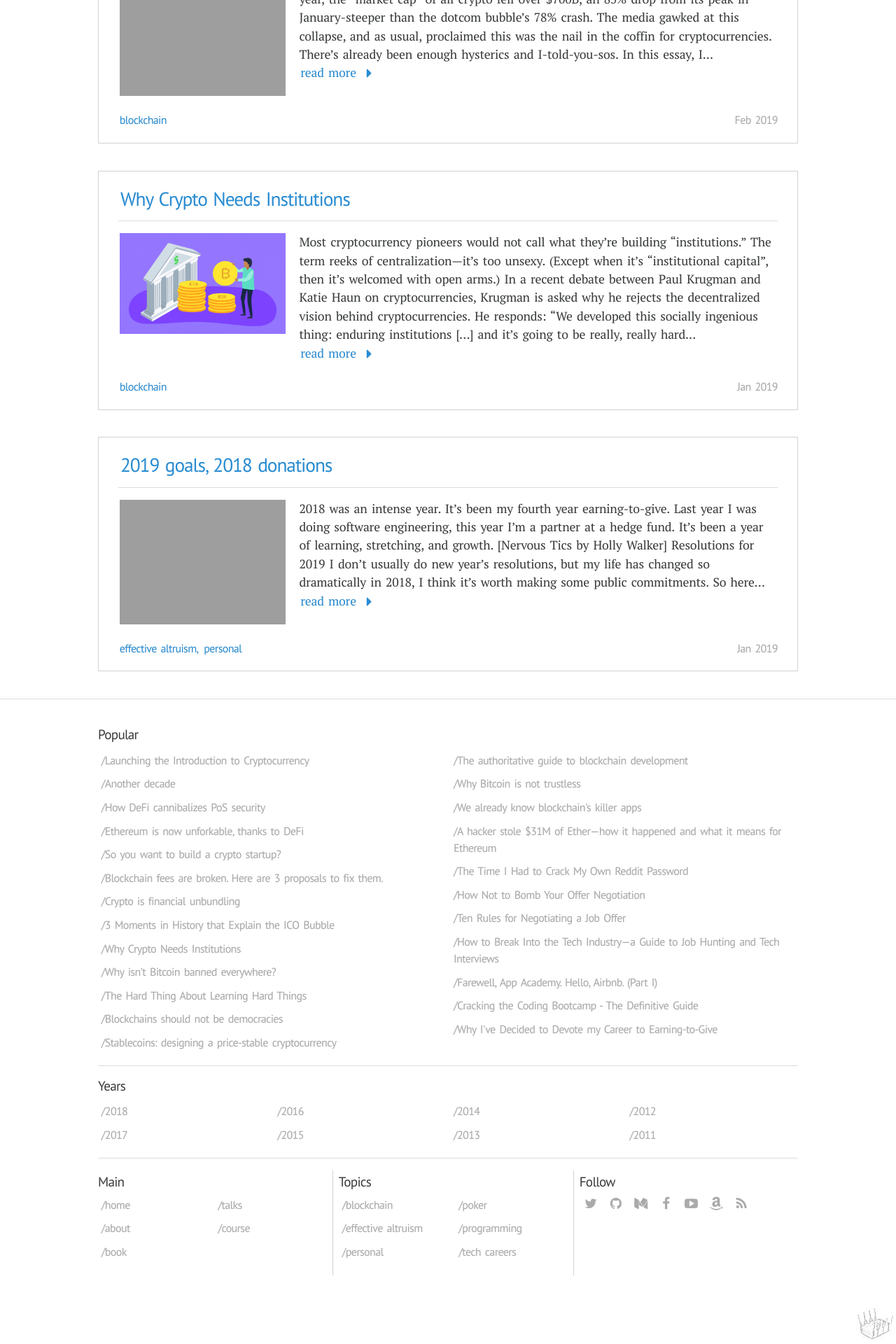
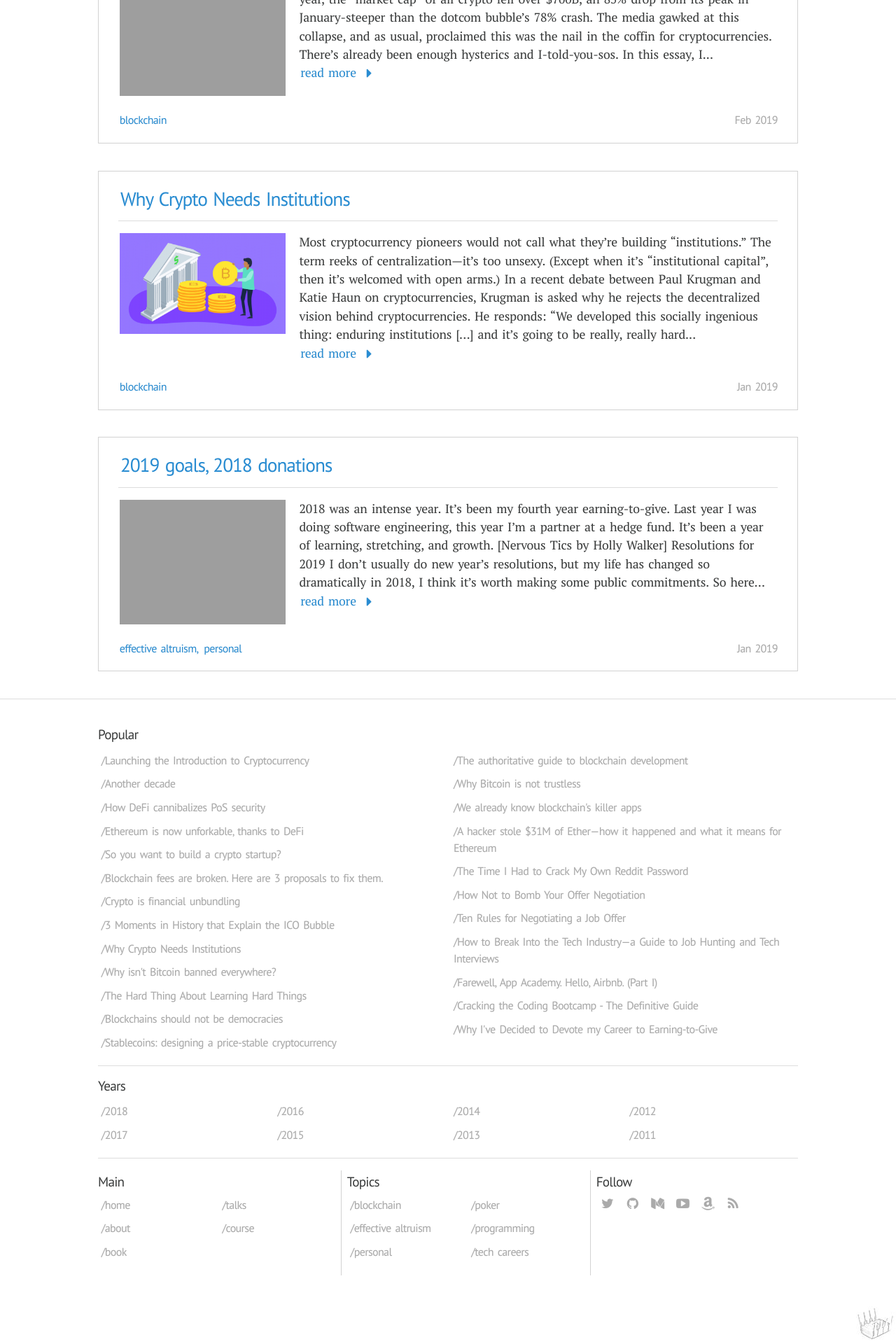
Before and after one commit to Ismenama5s/haseeb-qureshi.github.io, a Jekyll site: the page built from index.html, in a window 1280 px wide. Shown: the part 2991-4911 px from the top of the page at 70% size. Built offline with Jekyll 4.4.1, drawn with Linux system fonts in a browser that asks for light colours; nearby versions of some CDN libraries; some web fonts are replaced; comment, search, counter and statistics services are not loaded.

Commit message:
Remove Facebook link

```diff
--- a/_config.yml
+++ b/_config.yml
@@ -10,7 +10,6 @@
 email: haseeb@haseebq.com
 integrations: # Values here will be instered as USERNAME
   disqus: haseebq
-  facebook: someguynamedhaseeb #
   github: haseeb-qureshi
   gcse: # https://cse.google.com/
   medium: hosseeb # https://medium.com/@USERNAME
--- a/_includes/navigation.html
+++ b/_includes/navigation.html
@@ -24,7 +24,6 @@
       <a class="icon item" title="Follow me!" href="https://twitter.com/{{ site.integrations.twitter }}"><i class="ui twitter icon"></i></a>
       <a class="icon item" title="See my code!" href="https://github.com/{{ site.integrations.github }}"><i class="ui github icon"></i></a>
       <a class="icon item" title="Follow me!" href="https://medium.com/@{{ site.integrations.medium }}"><i class="ui medium icon"></i></a>
-      <a class="icon item" title="Like me!"href="https://www.facebook.com/{{ site.integrations.facebook }}"><i class="ui facebook f icon"></i></a>
       <a class="icon item" title="Watch me!" href="https://www.youtube.com/user/{{ site.integrations.youtube }}/videos"><i class="ui youtube play icon"></i></a>
       <a class="icon item" title="Read me!" href="https://www.amazon.com/How-Be-Poker-Player-Philosophy-ebook/dp/B00HFDJU6A/"><i class="ui amazon icon"></i></a>
       <a class="icon item" title="Feed yourself" href="http://haseebq.com/{{ site.integrations.rss }}"><i class="ui rss icon"></i></a>
```
